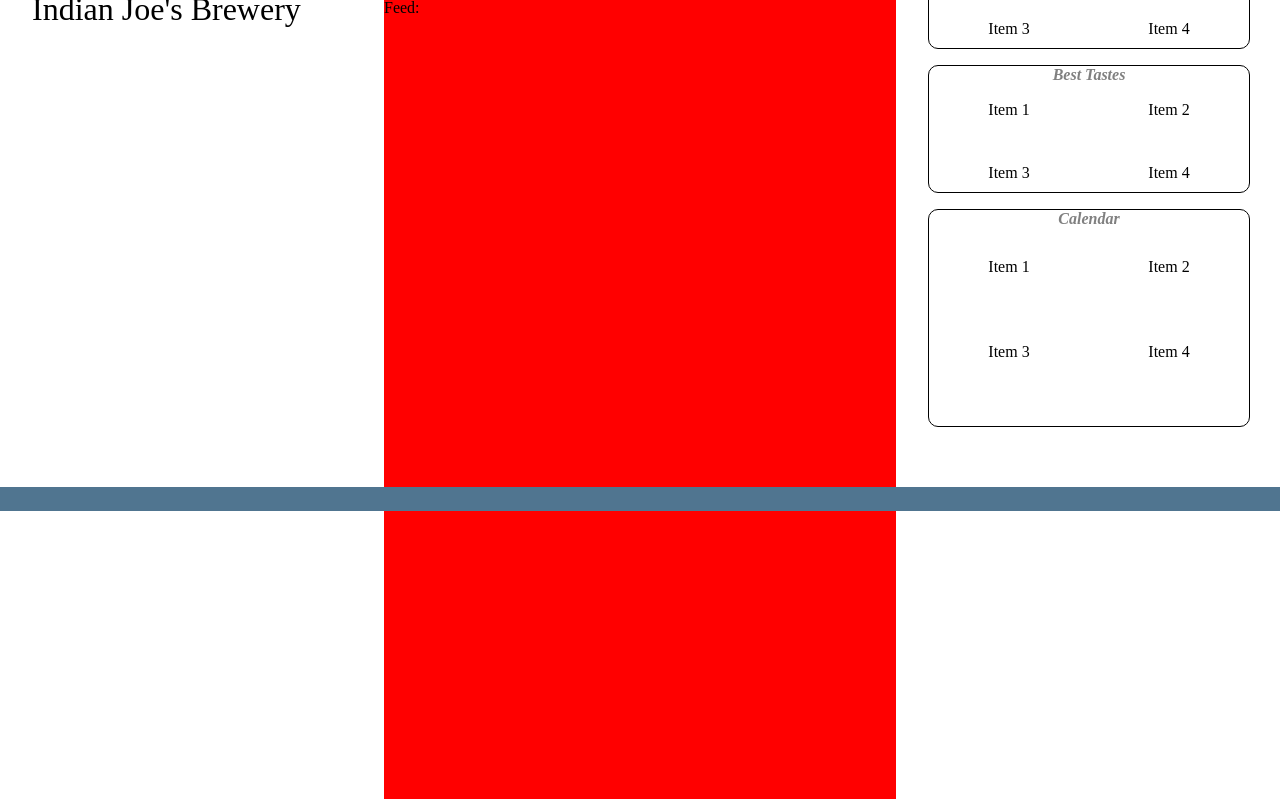
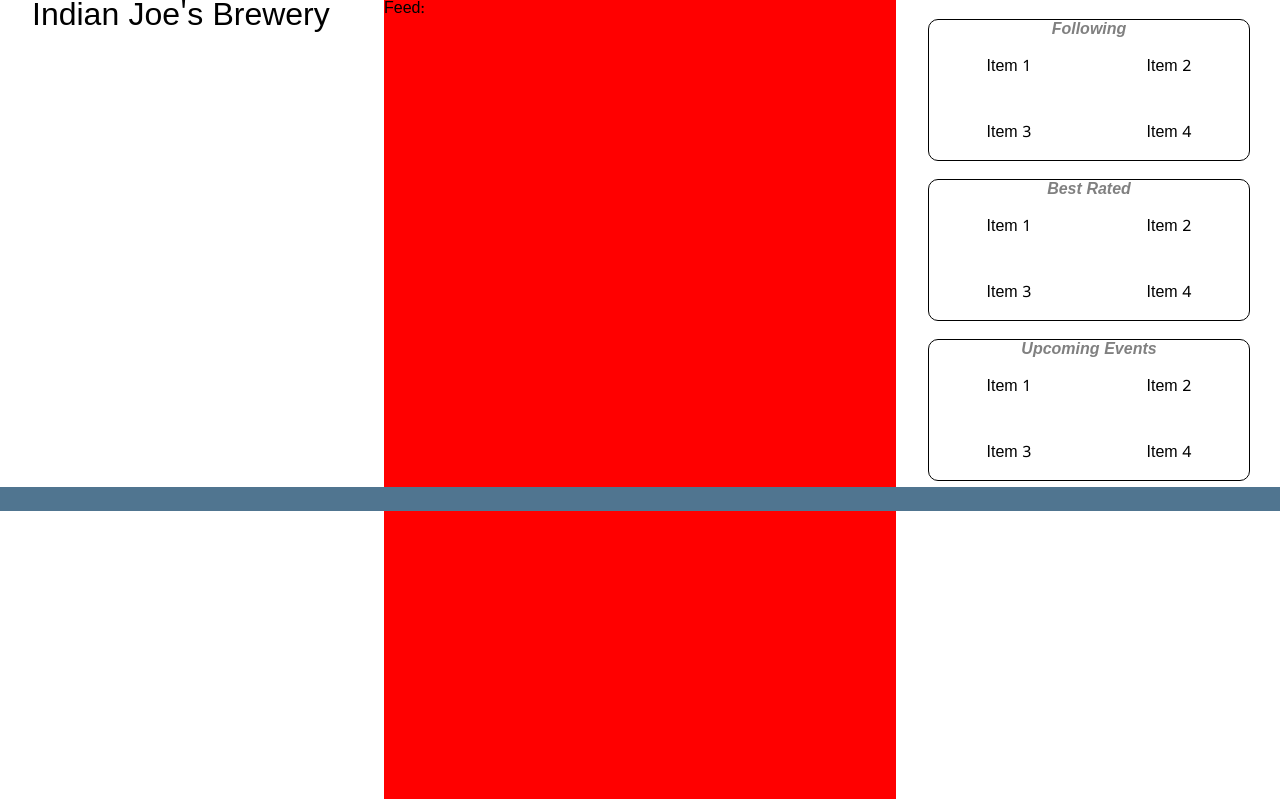
Before and after one commit to CSUSM-Web-Dev-F2016/f2016-Sem_Project, a PHP site: page /breweryPage.html in a window 1280 px wide. Shown: the part 289-1088 px from the top of the page. Run offline with PHP 8.4, Linux system fonts and the light colour scheme; some web fonts are replaced.

Commit message:
minor changes.. More to come

```diff
--- a/Revised Edition/PageLayout.css
+++ b/Revised Edition/PageLayout.css
@@ -1,6 +1,10 @@
+/** Font */
+@import url('http://fonts.googleapis.com/earlyaccess/notosanskannada.css');
+
 /** Main Page Attributes */
 html, body, head{
   margin: 0px;
+     font-family: 'Noto Sans Kannada', sans-serif;
 }
 
 #header{
@@ -65,6 +69,7 @@ aside{
      width: 25%;
      display: inline-flex;
      height: 90%;
+     font-family: 'Noto Sans Kannada', sans-serif;
 }
 
 aside.left{
@@ -80,6 +85,8 @@ a{
 aside.right{
      right: 0px;
      margin-right: 2em;
+     display: flex;
+     height: 100%;
 }
 
 footer{
@@ -107,6 +114,9 @@ section{
   position: absolute;
   border-radius: 10px;
 
+  mask-type: alpha;
+  -webkit-clip-path: inset(0 0 0 0);
+  clip-path: inset(0 0 0 0);
   width: 100%;
 }
 
@@ -150,30 +160,3 @@ span.title{
   justify-content: center;
 }
 /** End of table setup */
-
-/** Right Side */
-#RightSectionOne{
-  height: 17.5%;
-  top: 22.5%;
-  position: absolute;
-}
-
-#RightSectionTwo{
-  height: 17.5%;
-  top: 42.5%;
-  position: absolute;
-}
-
-#RightSectionThree{
-  height: 17.5%;
-  top: 2.5%;
-  position: absolute;
-}
-
-#calendarSection{
-  height: 30%;
-  top: 62.5%;
-  position: absolute;
-}
-
-/** End Right Side */
--- a/Revised Edition/breweryPage.html
+++ b/Revised Edition/breweryPage.html
@@ -50,7 +50,7 @@
     <!-- Right Side bar; will be used for side navigation panels -->
     <aside class="right">
          <div id="RightSectionOne" class="subsection">
-            <span class="title">Following Me</span>
+            <span class="title">Following</span>
             <div id="followers" class="flex-container">
                 <div class="flex-item">Item 1</div>
                 <div class="flex-item">Item 2</div>
@@ -60,7 +60,7 @@
         </div>
 
         <div id="RightSectionTwo" class="subsection">
-            <span class="title">Best Tastes</span>
+            <span class="title">Best Rated</span>
             <div id="followers" class="flex-container">
                 <div class="flex-item">Item 1</div>
                 <div class="flex-item">Item 2</div>
@@ -70,7 +70,7 @@
         </div>
 
         <div id="calendarSection" class="subsection">
-            <span class="title">Calendar</span>
+            <span class="title">Upcoming Events</span>
             <div id="followers" class="flex-container">
                 <div class="flex-item">Item 1</div>
                 <div class="flex-item">Item 2</div>
--- a/Revised Edition/breweryPageStyle.css
+++ b/Revised Edition/breweryPageStyle.css
@@ -3,9 +3,8 @@ section{
   top: 30%;
 }
 
-
-#RightSectionOne{
-  background-color: white;
+aside.right{
+  top: 30%;
 }
 
 #profileImage{
@@ -25,6 +24,28 @@ section{
      font-size: 2em;
 }
 
+/** Right Side */
+#RightSectionOne{
+  height: 17.5%;
+  top: 2.5%;
+  position: absolute;
+}
+
+#RightSectionTwo{
+  height: 17.5%;
+  top: 22.5%;
+  position: absolute;
+}
+
+#calendarSection{
+  height: 17.5%;
+  top: 42.5%;
+  position: absolute;
+}
+
+
+/** End Right Side */
+
 #coverImage{
   height: 30%;
   width: 75%;
```
Also changed, not shown: Revised Edition/profilePage.html (+4 -4 lines), Revised Edition/profilePageStyleSheet.css (+38 -2 lines).
